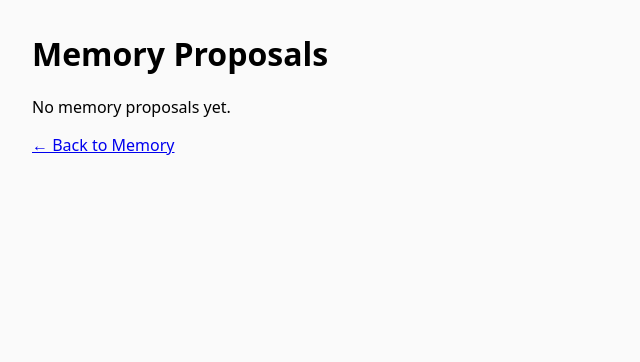
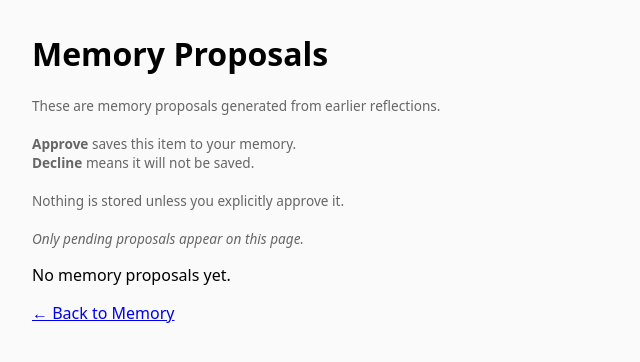
Before and after one commit to christinehatch/applyAI, a Flask app: page /memory/proposals in a window 1280 px wide. Shown: the top 362 px of the page, without its empty margins (0-640 px from the left). Run offline with Flask 3, Linux system fonts and the light colour scheme.

Commit message:
ui: clarify consent messaging and memory/proposal separation

```diff
--- a/templates/memory.html
+++ b/templates/memory.html
@@ -25,6 +25,12 @@
 <body>
 
 <h1>Your Memory</h1>
+
+<p class="meta">
+  Only items you have explicitly approved appear here.
+  <br>
+  Pending or declined proposals are never shown.
+</p>
 
 {% if not memories %}
   <p>No memory has been saved yet.</p>
--- a/templates/memory_proposals.html
+++ b/templates/memory_proposals.html
@@ -26,6 +26,19 @@
 
 <h1>Memory Proposals</h1>
 
+<p class="meta">
+  These are memory proposals generated from earlier reflections.
+  <br><br>
+  <strong>Approve</strong> saves this item to your memory.
+  <br>
+  <strong>Decline</strong> means it will not be saved.
+  <br><br>
+  Nothing is stored unless you explicitly approve it.
+  <br><br>
+  <em>Only pending proposals appear on this page.</em>
+</p>
+
+
 {% if not proposals %}
   <p>No memory proposals yet.</p>
 {% else %}
@@ -40,6 +53,9 @@
         Created: {{ p.created_at or "—" }}
       </div>
       {% if p.decision == "pending" %}
+        <p class="meta">
+          Your choice applies only to this item.
+        </p>
         <form
           method="POST"
           action="/memory/proposals/{{ p.proposal_id }}/approve"
```
